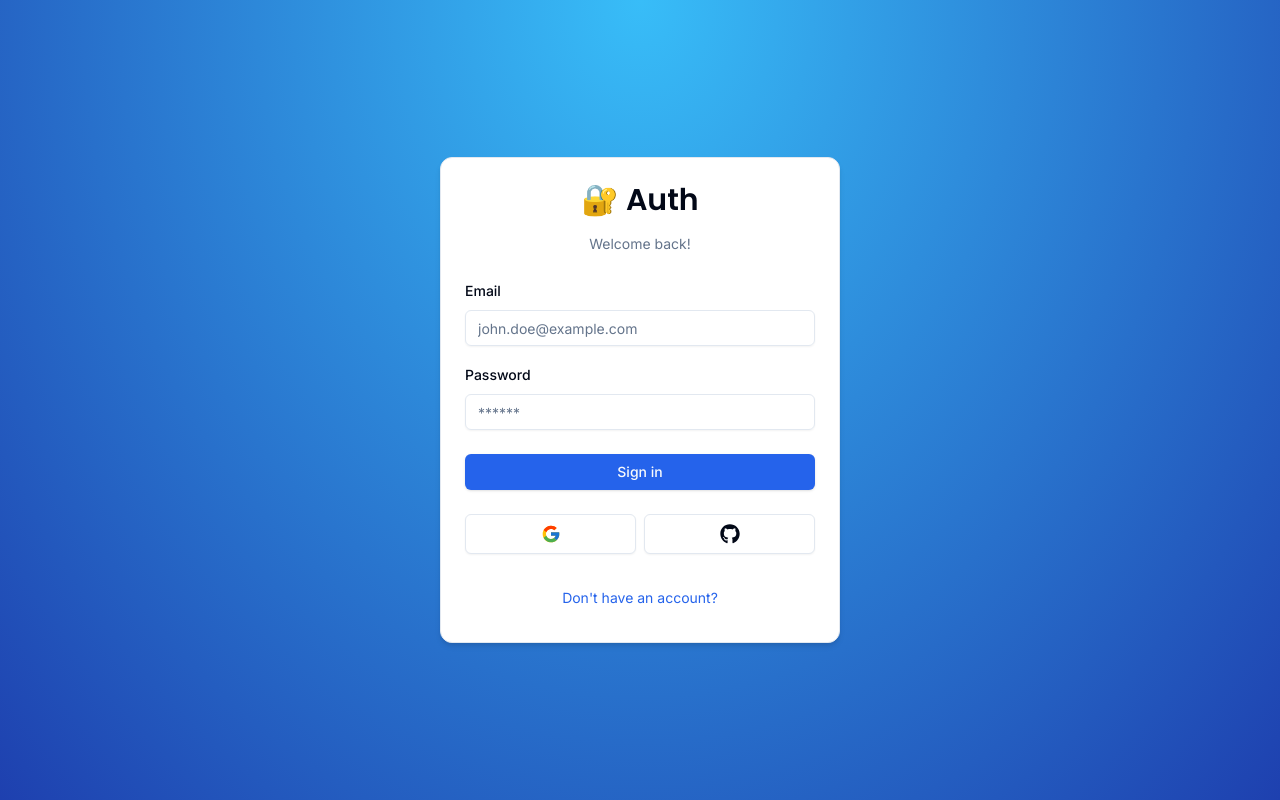
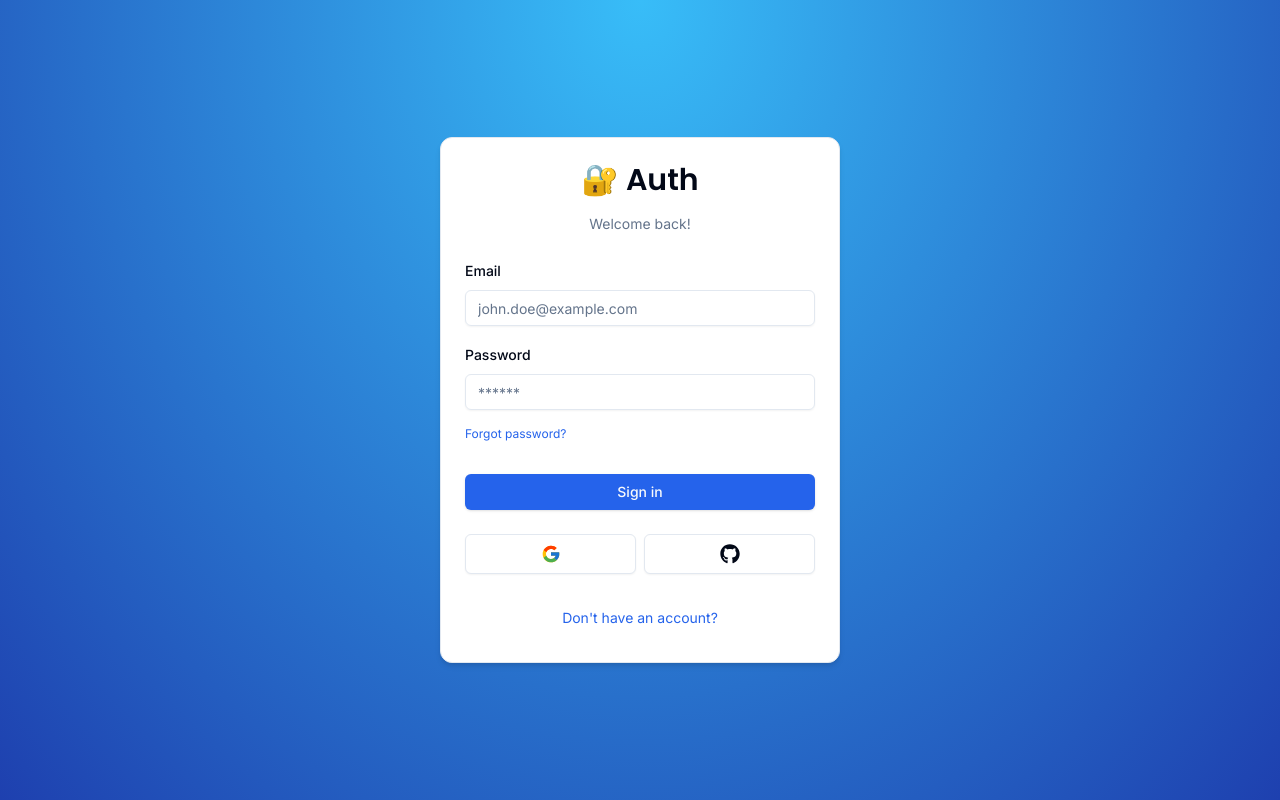
Before and after one commit to assilbekov/next-auth-course, a Next.js app: page /auth/login in a window 1280 px wide. Built offline with nearby package versions, Linux system fonts and the light colour scheme; no server answers.

Commit message:
LoginForm reset button added

```diff
--- a/components/auth/login-form.tsx
+++ b/components/auth/login-form.tsx
@@ -1,6 +1,7 @@
 "use client"
 
 import * as z from "zod"
+import Link from "next/link";
 import { useForm } from "react-hook-form"
 import { CardWrapper } from "./card-wrapper"
 import { zodResolver } from "@hookform/resolvers/zod";
@@ -92,6 +93,9 @@
                       placeholder="******"
                     />
                   </FormControl>
+                  <Button size="sm" variant="link" asChild className="px-0 font-normal">
+                    <Link href="/auth/reset">Forgot password?</Link>
+                  </Button>
                   <FormMessage>
                     {form.formState.errors.password?.message}
                   </FormMessage>
```
